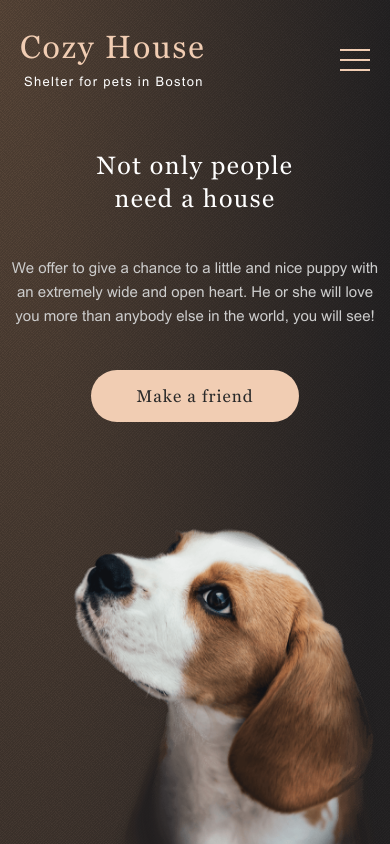
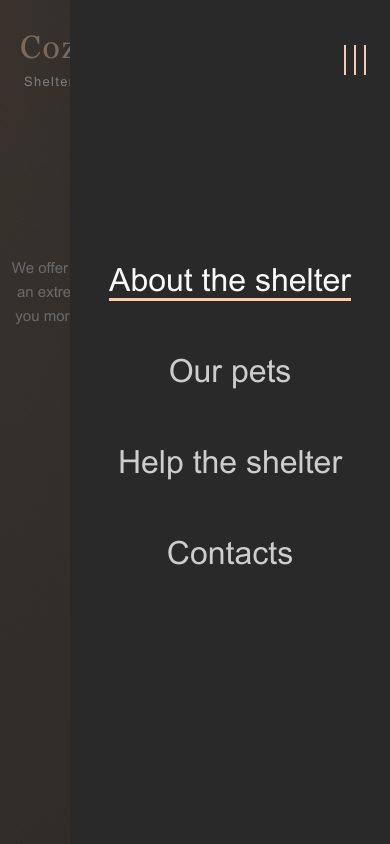
Before and after one commit to AnnaVernadskaya/shelter, a plain HTML site: page shelter/index.html in a window 390 px wide. Both pictures are taken after a click on the button 355 px from the left and 60 px from the top of the page. Shown: the top 844 px of the page. Drawn offline with Linux system fonts and the light colour scheme.

Commit message:
feat: implement burger menu

```diff
--- a/shelter/css/style.css
+++ b/shelter/css/style.css
@@ -743,7 +743,61 @@ body {
   }
 
   .header-nav {
-    display: none;
+    position: fixed;
+    top: 0;
+    right: 0;
+    width: 320px;
+    height: 100vh;
+    transform: translateX(100%);
+    transition: transform 0.3s ease;
+    background-color: var(--color-dark-3xl);
+  }
+  .header-nav__list {
+    display: flex;
+    flex-direction: column;
+    align-items: center;
+    justify-content: center;
+    height: 100%;
+    gap: 40px;
+  }
+  .header-nav__list-link {
+    font-weight: 400;
+    font-size: 32px;
+    line-height: 160%;
+  }
+
+  .header-nav.is-active {
+    transform: translateX(0);
+    z-index: 200;
+  }
+
+  .burger {
+    z-index: 300;
+    transition: transform 0.3s ease;
+  }
+
+  .burger.is-active {
+    transform: rotate(90deg);
+  }
+
+  .overlay {
+    position: fixed;
+    inset: 0;
+    background: rgba(41, 41, 41, 0.6);
+    opacity: 0;
+    visibility: hidden;
+    transition: opacity 0.3s ease;
+
+    z-index: 100;
+  }
+
+  .overlay.is-active {
+    opacity: 1;
+    visibility: visible;
+  }
+
+  body.menu-open {
+    overflow: hidden;
   }
 
   .burger {
--- a/shelter/index.html
+++ b/shelter/index.html
@@ -7,7 +7,7 @@
     <link rel="icon" type="image/svg+xml" href="./assets/icons/favicon.svg">
     <link rel="stylesheet" href="./assets/fonts/fonts.css">
     <link rel="stylesheet" href="./css/style.css">
-    <script type="module" src="./js/index.js"></script>
+    <script type="module" src="./js/main.js"></script>
   </head>
   <body>
     <div class="page">
@@ -47,6 +47,8 @@
           <span></span>
         </button>
       </header>
+
+      <div class="overlay"></div>
 
         <section class="not-only">
           <div class="container container-not-only">
--- a/shelter/js/burger.js
+++ b/shelter/js/burger.js
@@ -0,0 +1,29 @@
+export function initBurger() {
+  const burgerButton = document.querySelector(".burger");
+  const headerNavigation = document.querySelector(".header-nav");
+  const overlay = document.querySelector(".overlay");
+  const navLink = document.querySelectorAll(".header-nav__list-link");
+
+  function openBurgerMenu() {
+    headerNavigation.classList.toggle("is-active");
+    burgerButton.classList.toggle("is-active");
+    overlay.classList.toggle("is-active");
+
+    document.body.classList.toggle("menu-open");
+  }
+
+  function closeBurgerMenu() {
+    headerNavigation.classList.remove("is-active");
+    burgerButton.classList.remove("is-active");
+    overlay.classList.remove("is-active");
+    document.body.classList.remove("menu-open");
+  }
+
+  navLink.forEach((link) => {
+    link.addEventListener("click", closeBurgerMenu);
+  });
+
+  overlay.addEventListener("click", closeBurgerMenu);
+
+  burgerButton.addEventListener("click", openBurgerMenu);
+}
--- a/shelter/js/index.js
+++ /dev/null
@@ -1 +0,0 @@
-console.log('JS connected');
--- /dev/null
+++ b/shelter/js/main.js
@@ -0,0 +1,5 @@
+console.log('JS connected');
+
+import { initBurger } from './burger.js';
+
+initBurger();
```
Also changed, not shown: shelter/pets.html (+1 -1 lines), shelter/js/pets.js (added).
